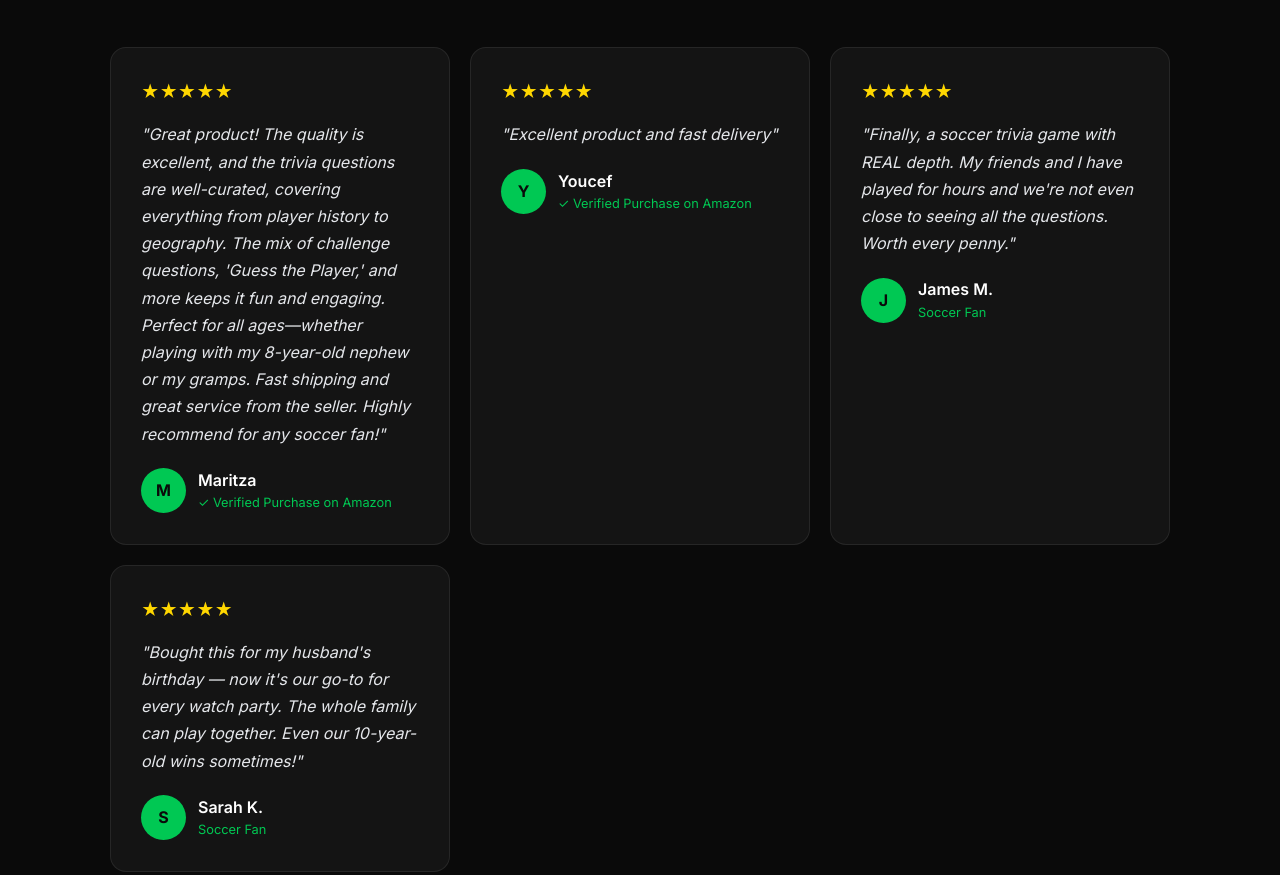
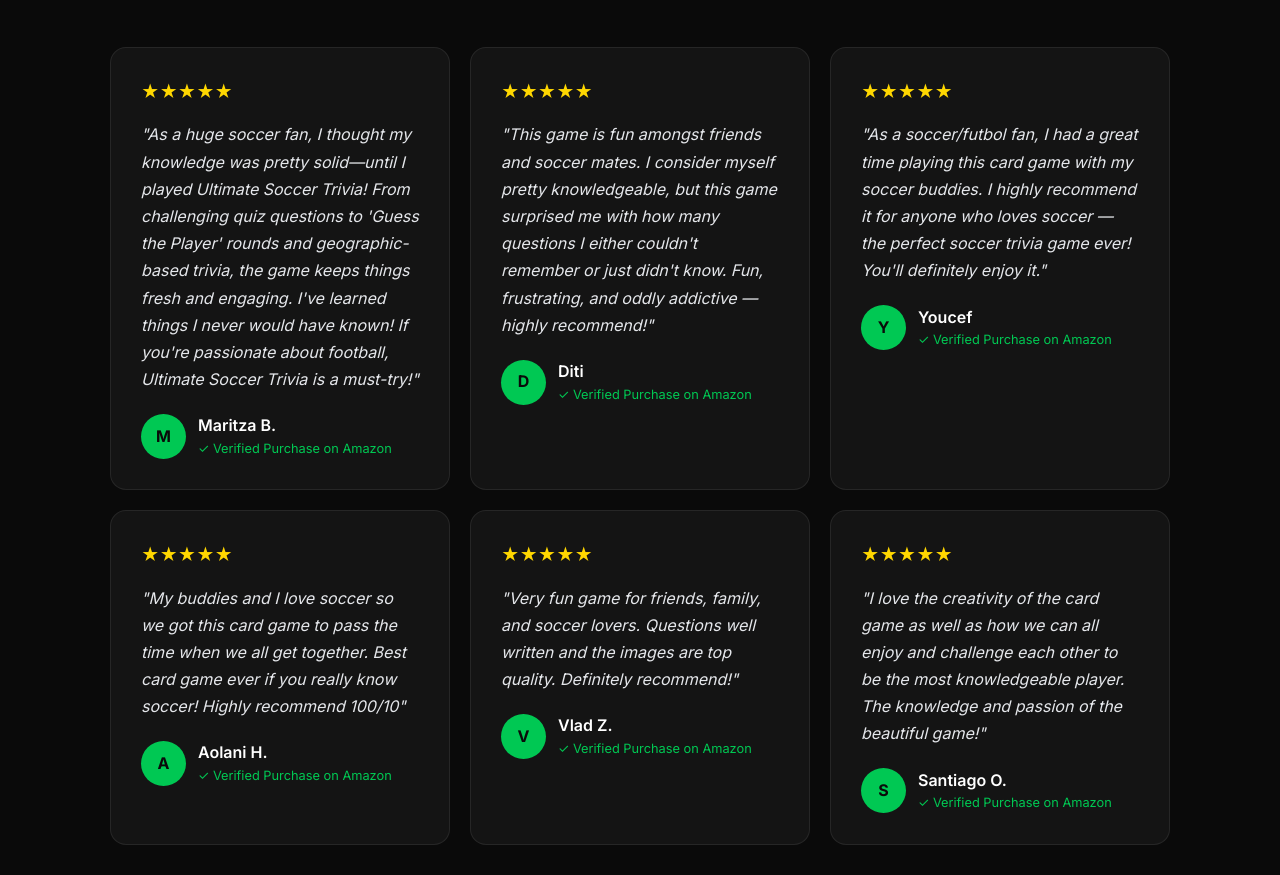
Before and after one commit to falapark/ultimatesoccertrivia-website, a plain HTML site: page index.html in a window 1280 px wide. Shown: the part 6529-7404 px from the top of the page. Drawn offline with Linux system fonts and the light colour scheme.

Commit message:
Add 6 REAL verified Amazon reviews

```diff
--- a/index.html
+++ b/index.html
@@ -1513,18 +1513,29 @@
             <div class="testimonials-grid">
                 <div class="testimonial-card">
                     <div class="testimonial-stars">★★★★★</div>
-                    <p class="testimonial-text">"Great product! The quality is excellent, and the trivia questions are well-curated, covering everything from player history to geography. The mix of challenge questions, 'Guess the Player,' and more keeps it fun and engaging. Perfect for all ages—whether playing with my 8-year-old nephew or my gramps. Fast shipping and great service from the seller. Highly recommend for any soccer fan!"</p>
+                    <p class="testimonial-text">"As a huge soccer fan, I thought my knowledge was pretty solid—until I played Ultimate Soccer Trivia! From challenging quiz questions to 'Guess the Player' rounds and geographic-based trivia, the game keeps things fresh and engaging. I've learned things I never would have known! If you're passionate about football, Ultimate Soccer Trivia is a must-try!"</p>
                     <div class="testimonial-author">
                         <div class="testimonial-avatar">M</div>
                         <div>
-                            <div class="testimonial-name">Maritza</div>
+                            <div class="testimonial-name">Maritza B.</div>
                             <div class="testimonial-verified">✓ Verified Purchase on Amazon</div>
                         </div>
                     </div>
                 </div>
                 <div class="testimonial-card">
                     <div class="testimonial-stars">★★★★★</div>
-                    <p class="testimonial-text">"Excellent product and fast delivery"</p>
+                    <p class="testimonial-text">"This game is fun amongst friends and soccer mates. I consider myself pretty knowledgeable, but this game surprised me with how many questions I either couldn't remember or just didn't know. Fun, frustrating, and oddly addictive — highly recommend!"</p>
+                    <div class="testimonial-author">
+                        <div class="testimonial-avatar">D</div>
+                        <div>
+                            <div class="testimonial-name">Diti</div>
+                            <div class="testimonial-verified">✓ Verified Purchase on Amazon</div>
+                        </div>
+                    </div>
+                </div>
+                <div class="testimonial-card">
+                    <div class="testimonial-stars">★★★★★</div>
+                    <p class="testimonial-text">"As a soccer/futbol fan, I had a great time playing this card game with my soccer buddies. I highly recommend it for anyone who loves soccer — the perfect soccer trivia game ever! You'll definitely enjoy it."</p>
                     <div class="testimonial-author">
                         <div class="testimonial-avatar">Y</div>
                         <div>
@@ -1535,23 +1546,34 @@
                 </div>
                 <div class="testimonial-card">
                     <div class="testimonial-stars">★★★★★</div>
-                    <p class="testimonial-text">"Finally, a soccer trivia game with REAL depth. My friends and I have played for hours and we're not even close to seeing all the questions. Worth every penny."</p>
+                    <p class="testimonial-text">"My buddies and I love soccer so we got this card game to pass the time when we all get together. Best card game ever if you really know soccer! Highly recommend 100/10"</p>
                     <div class="testimonial-author">
-                        <div class="testimonial-avatar">J</div>
+                        <div class="testimonial-avatar">A</div>
                         <div>
-                            <div class="testimonial-name">James M.</div>
-                            <div class="testimonial-verified">Soccer Fan</div>
+                            <div class="testimonial-name">Aolani H.</div>
+                            <div class="testimonial-verified">✓ Verified Purchase on Amazon</div>
                         </div>
                     </div>
                 </div>
                 <div class="testimonial-card">
                     <div class="testimonial-stars">★★★★★</div>
-                    <p class="testimonial-text">"Bought this for my husband's birthday — now it's our go-to for every watch party. The whole family can play together. Even our 10-year-old wins sometimes!"</p>
+                    <p class="testimonial-text">"Very fun game for friends, family, and soccer lovers. Questions well written and the images are top quality. Definitely recommend!"</p>
+                    <div class="testimonial-author">
+                        <div class="testimonial-avatar">V</div>
+                        <div>
+                            <div class="testimonial-name">Vlad Z.</div>
+                            <div class="testimonial-verified">✓ Verified Purchase on Amazon</div>
+                        </div>
+                    </div>
+                </div>
+                <div class="testimonial-card">
+                    <div class="testimonial-stars">★★★★★</div>
+                    <p class="testimonial-text">"I love the creativity of the card game as well as how we can all enjoy and challenge each other to be the most knowledgeable player. The knowledge and passion of the beautiful game!"</p>
                     <div class="testimonial-author">
                         <div class="testimonial-avatar">S</div>
                         <div>
-                            <div class="testimonial-name">Sarah K.</div>
-                            <div class="testimonial-verified">Soccer Fan</div>
+                            <div class="testimonial-name">Santiago O.</div>
+                            <div class="testimonial-verified">✓ Verified Purchase on Amazon</div>
                         </div>
                     </div>
                 </div>
```
